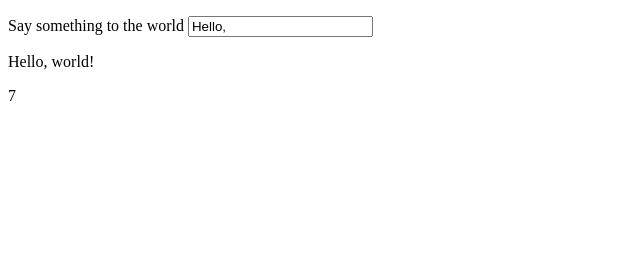
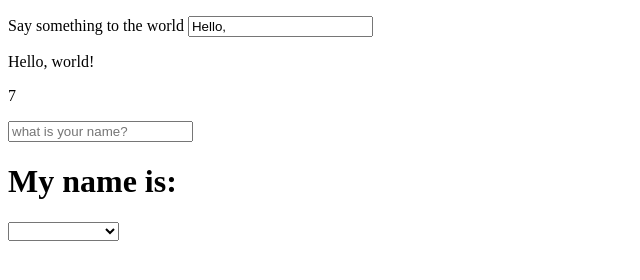
Before and after one commit to katdiese/angular-intro, a plain HTML site: page index.html in a window 1280 px wide. Shown: the whole page, without its empty margins (0-640 px from the left). Drawn offline with nearby package versions, Linux system fonts and the light colour scheme.

Commit message:
created my first angular expression!

```diff
--- a/index.html
+++ b/index.html
@@ -7,6 +7,15 @@
   <p>Say something to the world <input type="text" ng-model="greeting" ng-init="greeting='Hello, '" ></p>
   <p>{{ greeting }} world!</p>
   <p>{{ 1+6 }}</p>
+  <input type="text" ng-model="name" placeholder="what is your name?">
+  <h1>My name is: {{name}}</h1>
+  <select ng-model="catsvdogs" name="animalLove">
+    <option value="I love dogs <3">Dogs</option>
+    <option value="I love cats <3">Cats</option>
+    <option value="I love both Dogs and Cats <3">Dogs and Cats</option>
+    <option value="I don't love Dogs or Cats :(">neither</option>
+  </select>
+  <h3>{{catsvdogs}}</h3>
 
 
 <script type="text/javascript" src="https://ajax.googleapis.com/ajax/libs/angularjs/1.4.8/angular.min.js"></script>
```
